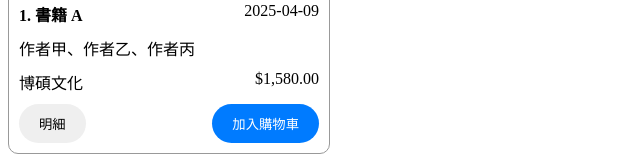
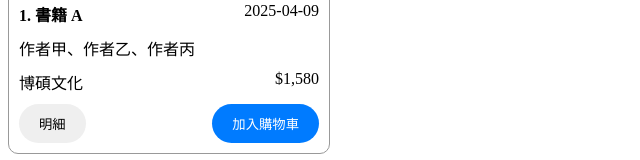
Before and after one commit to ylin73505-rgb/mcu-114-2-web-14130434-final, an Angular app: page / in a window 1280 px wide. Shown: the part 252-412 px from the top of the page, without its empty margins (0-640 px from the left). Built offline with nearby package versions, Linux system fonts and the light colour scheme.

Commit message:
利用 currency pipe 顯示售價

```diff
--- a/src/app/app.component.html
+++ b/src/app/app.component.html
@@ -1,8 +1,9 @@
 <app-product-card
-  id="1"
   [productName]="productName"
   [author]="author"
   [company]="company"
   [photoUrl]="photoUrl"
   [createDate]="createDate"
+  [price]="price"
+  [id]="1"
 ></app-product-card>
--- a/src/app/app.component.ts
+++ b/src/app/app.component.ts
@@ -16,4 +16,6 @@ export class App {
   photoUrl = 'https://api.fnkr.net/testimg/200x200/DDDDDD/999999/?text=img';
 
   createDate = new Date('2025/4/9');
+
+  price = 1580;
 }
--- a/src/app/product-card/product-card.component.html
+++ b/src/app/product-card/product-card.component.html
@@ -6,7 +6,7 @@
 <div>{{ author }}</div>
 <div class="company">
   <span>{{ company }}</span>
-  <span>$1,580.00</span>
+  <span>{{ price | currency : '$' : 'symbol' : '4.0' }}</span>
 </div>
 <div class="button">
   <button type="button">明細</button>
--- a/src/app/product-card/product-card.component.ts
+++ b/src/app/product-card/product-card.component.ts
@@ -1,9 +1,9 @@
-import { DatePipe } from '@angular/common';
-import { Component, Input, numberAttribute } from '@angular/core';
+import { CurrencyPipe, DatePipe } from '@angular/common';
+import { Component, EventEmitter, Input, Output, booleanAttribute, numberAttribute } from '@angular/core';
 
 @Component({
   selector: 'app-product-card',
-  imports: [DatePipe],
+  imports: [DatePipe, CurrencyPipe],
   templateUrl: './product-card.component.html',
   styleUrl: './product-card.component.scss',
 })
@@ -25,4 +25,7 @@ export class ProductCardComponent {
 
   @Input()
   createDate!: Date;
+
+  @Input({ transform: numberAttribute })
+  price!: number;
 }
```
